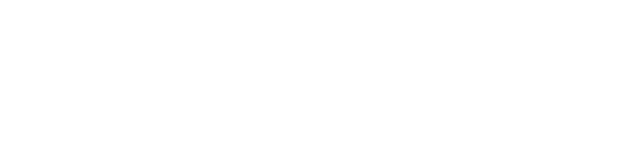
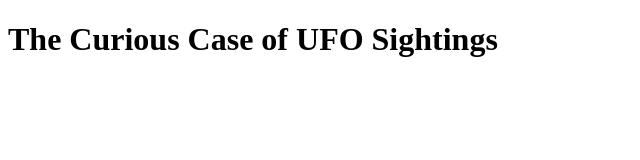
Before and after one commit to manu-p18/Narrative_Visualization_Project, a plain HTML site: page index.html in a window 1280 px wide. Shown: the whole page, without its empty margins (0-640 px from the left). Drawn offline with Linux system fonts and the light colour scheme.

Commit message:
Update index.html

```diff
--- a/index.html
+++ b/index.html
@@ -5,6 +5,7 @@
     <meta name="viewport" content="width=device-width, initial-scale=1.0">
     <title>The Curious Case of UFO Sightings</title>
 </head>
+<h1>The Curious Case of UFO Sightings</h1>
 <body>
     <!-- Your content goes here -->
 </body>
```
